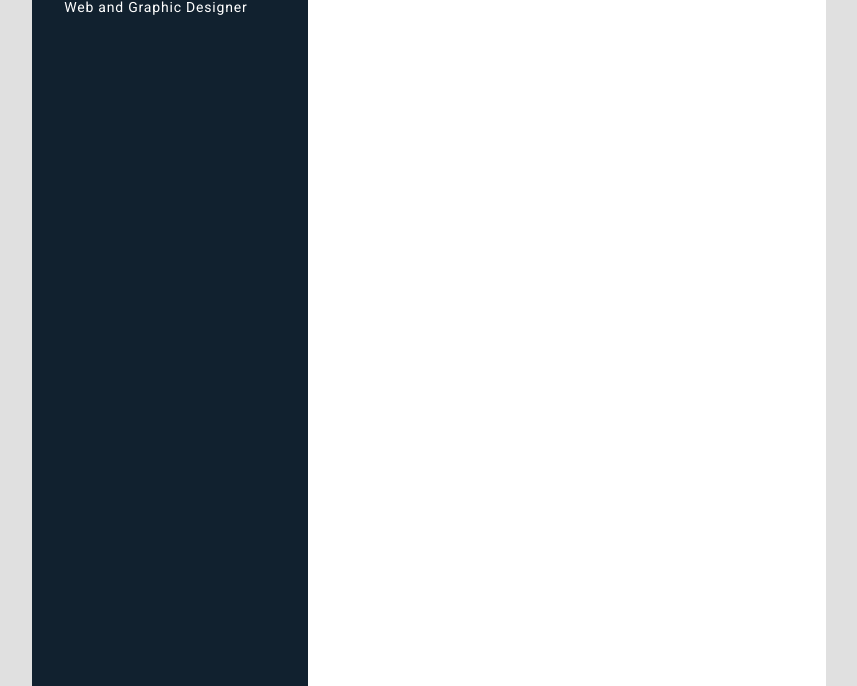
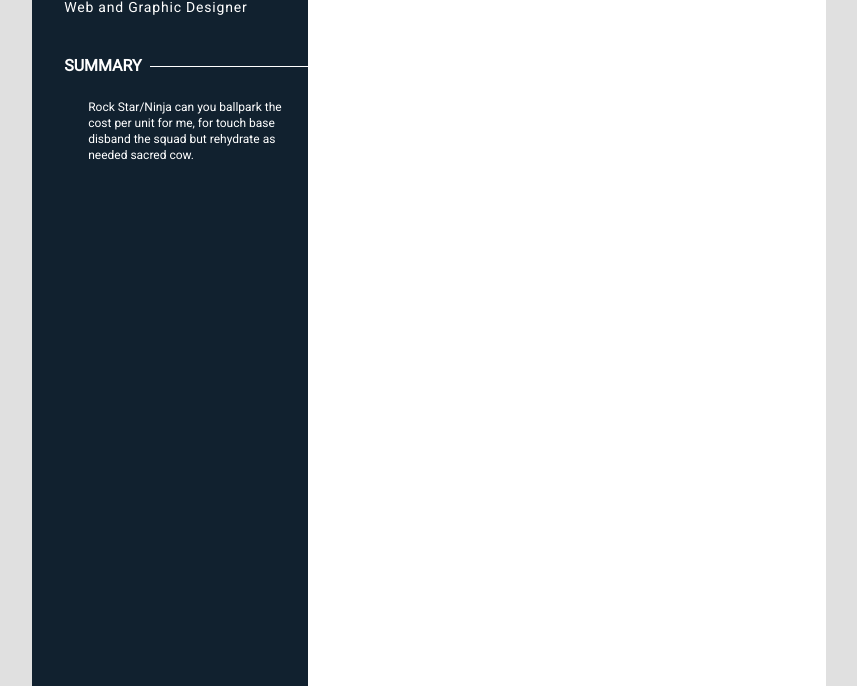
Before and after one commit to josh-mchugh/reactive-resume-style-guide, a website built with Vite: page index.html in a window 1280 px wide. Shown: the part 114-800 px from the top of the page, without its empty margins (211-1068 px from the left). Built offline with nearby package versions, Linux system fonts and the light colour scheme.

Commit message:
Added Summary section

```diff
--- a/index.html
+++ b/index.html
@@ -39,7 +39,31 @@
                                           </div>
                                       </div>
                                       <!-- Summary Wrapper -->
-
+                                      <div class="section">
+                                          <div class="section__content section__content--column">
+                                              <!-- Header -->
+                                              <div class="section">
+                                                  <div class="section__content">
+                                                      <div class="header header--summary">
+                                                          <div class="header__title">SUMMARY</div>
+                                                          <div class="header__divider">
+                                                              <div class="header-divider__container">
+                                                                  <div class="header-divider__line header-divider__line--white"></div>
+                                                              </div>
+                                                          </div>
+                                                      </div>
+                                                  </div>
+                                              </div>
+                                              <!-- Summary -->
+                                              <div class="section">
+                                                  <div class="section__content">
+                                                      <div class="summary">
+                                                          Rock Star/Ninja can you ballpark the cost per unit for me, for touch base disband the squad but rehydrate as needed sacred cow.
+                                                      </div>
+                                                  </div>
+                                              </div>
+                                          </div>
+                                      </div>
                                   </div>
                               </div>
                               <!-- Column - Right -->
--- a/styles/index.scss
+++ b/styles/index.scss
@@ -115,3 +115,50 @@ menu {
     line-height: 1.25rem;
     letter-spacing: 0.05rem;
 }
+
+.header {
+    display: flex;
+    width: 100%;
+}
+
+.header--summary {
+    margin-top: 2.5rem;
+}
+
+.header__title {
+    flex: 1 1 auto;
+    font-weight: 700;
+    white-space: nowrap;
+}
+
+.header__divider {
+    width: 100%;
+    display: flex;
+    flex-direction: column;
+    flex: 1 1 auto;
+    margin-left: 0.5rem;
+}
+
+.header-divider__container {
+    display: flex;
+    margin: auto 0;
+}
+
+.header-divider__line {
+    width: 100%;
+    hieght: 0px;
+    margin: auto 0;
+    border-bottom: 1px solid var(--gray-700);
+}
+
+.header-divider__line--white {
+    border-bottom-color: var(--white);
+}
+
+.summary {
+    display: flex;
+    margin: 1.5rem 0 0 1.5rem;
+    padding-right: 1rem;
+    font-size: 0.75rem;
+    line-height: 1rem;
+}
```
